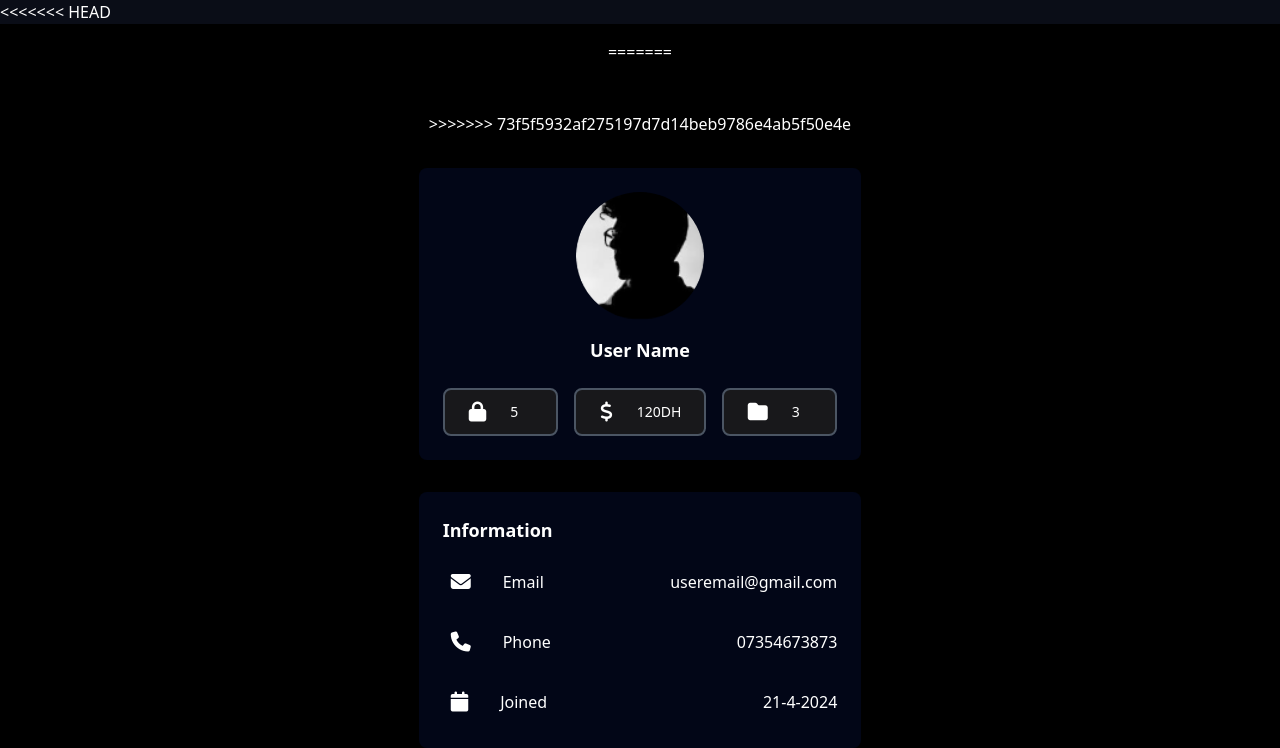
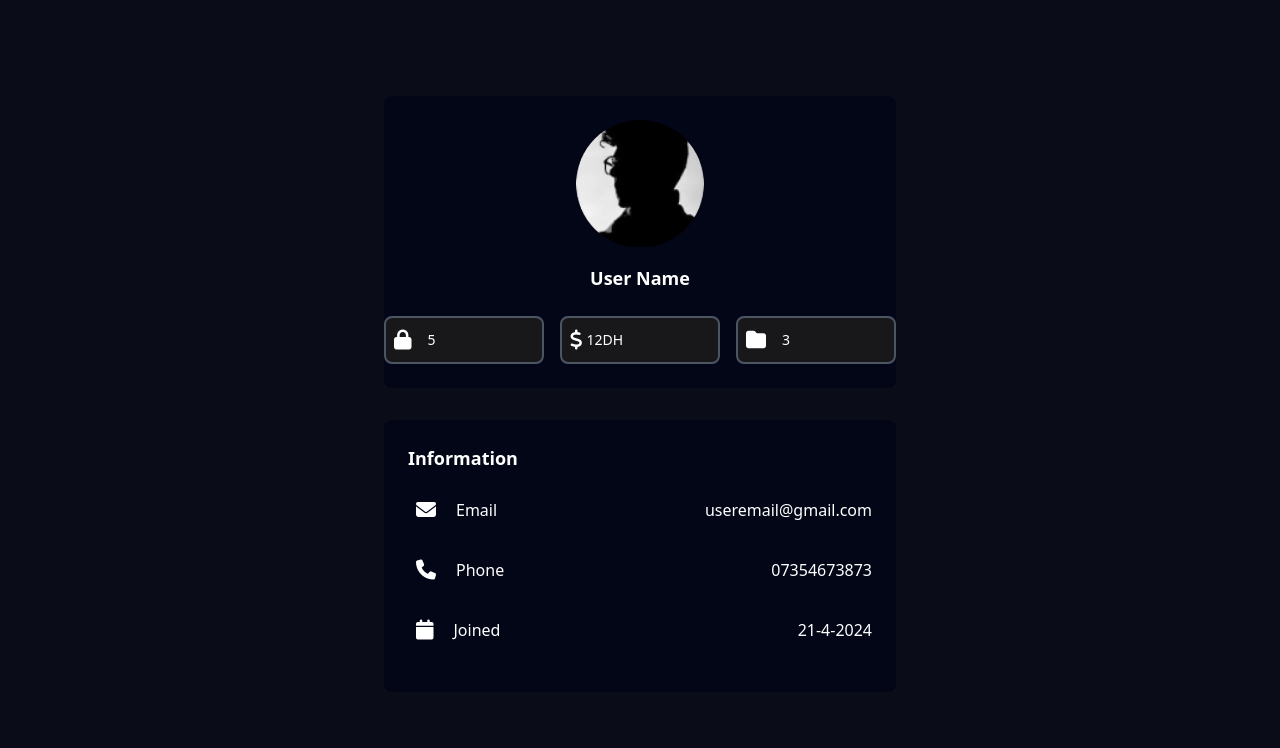
Before and after one commit to Youcode-Classe-E-2024-2025/BrainPower_startup, a website: page profile/profile.html in a window 1280 px wide. Shown: the part 80-828 px from the top of the page. Drawn offline with nearby package versions, Linux system fonts and the light colour scheme; files that its build step writes are made by us from their sources.

Commit message:
mettre les styles convenables avec l'en-tete et le footer

```diff
--- a/profile/profile.html
+++ b/profile/profile.html
@@ -63,27 +63,24 @@
     </div>
 </nav>
 <!-- Fin de l'en-tete -->
-<<<<<<< HEAD
-<main class="p-4 flex flex-col items-center gap-8 bg-black">
-=======
 
-<main class="p-4 flex flex-col items-center gap-8">
->>>>>>> 73f5f5932af275197d7d14beb9786e4ab5f50e4e
+<main class="p-4 m-20 flex flex-col items-center gap-8">
+
     <!-- Début de la section 1-->
-    <div class= " bg-slate-950 p-6 rounded-lg w-full  max-w-lg flex flex-col items-center text-center ">
+    <div class= " bg-slate-950 py-6  rounded-lg w-full  max-w-lg flex flex-col items-center text-center ">
              <img src="./profile.png" alt="user" class="w-32 h-32 rounded-full mb-4"/>
              <h2 class="text-lg font-semibold mb-6 text-white">User Name</h2>
-             <div class="flex justify-between gap-4 w-full">
-                  <div class="bg-zinc-900  rounded-lg px-4 flex  items-center w-1/3 border-2 border-gray-600">
-                     <i class="fas fa-lock text-white text-xl m-2"></i>
+             <div class="flex justify-center gap-4 w-full">
+                  <div class="bg-zinc-900  rounded-lg px-2 flex  items-center w-1/3 border-2 border-gray-600">
+                     <i class="fas fa-lock text-white text-xl my-2"></i>
                      <span class="text-sm text-white font-medium px-4">5</span>
                   </div>
-                  <div class="bg-zinc-900  rounded-lg px-4 flex  items-center w-1/3 border-2 border-gray-600">
-                     <i class="fas fa-dollar-sign text-white text-xl m-2 "></i>
-                     <span class="text-sm text-white font-medium px-4 ">120DH</span>
+                  <div class="bg-zinc-900  rounded-lg px-2 flex items-center w-1/3 border-2 border-gray-600">
+                     <i class="fas fa-dollar-sign text-white text-xl my-2  "></i>
+                     <span class="text-sm text-white font-medium px-1 ">12DH</span>
                   </div>
-                  <div class="bg-zinc-900  rounded-lg px-4 flex items-center w-1/3 border-2 border-gray-600">
-                     <i class="fas fa-folder text-white text-xl m-2"></i>
+                  <div class="bg-zinc-900  rounded-lg px-2 flex items-center w-1/3 border-2 border-gray-600">
+                     <i class="fas fa-folder text-white text-xl my-2 "></i>
                      <span class="text-sm text-white font-medium px-4">3</span>
                   </div>
             </div>
@@ -91,25 +88,25 @@
     <!-- Fin de la section 1 -->
 
     <!-- Début de la section 2 -->
-    <div class="bg-slate-950 p-6 rounded-lg w-full max-w-lg">
+    <div class="bg-slate-950  p-6 rounded-lg w-full max-w-lg">
            <h3 class="text-lg font-semibold mb-4 text-white">Information</h3>
-              <div class="flex items-center gap-6 mb-4">
+              <div class="flex items-center gap-3 mb-4">
                   <i class="fas fa-envelope text-white text-xl p-2"></i>
-                  <div class="flex-1 flex justify-between">
+                  <div class="flex-1 flex justify-between flex-wrap">
                      <span class=" text-white">Email</span>
                      <span class=" text-white">useremail@gmail.com</span>
                  </div>
               </div>
-             <div class="flex items-center gap-6 mb-4">
+             <div class="flex items-center gap-3 mb-4">
                   <i class="fas fa-phone text-white text-xl  p-2 "></i>
-                  <div class="flex-1 flex justify-between">
+                  <div class="flex-1 flex justify-between flex-wrap">
                      <span class=" text-white">Phone</span>
-                     <span class=" text-white">07354673873</span>
+                     <span class=" text-white items-end">07354673873</span>
                   </div>
              </div>
-             <div class="flex items-center gap-6">
+             <div class="flex items-center gap-3 mb-4">
                   <i class="fas fa-calendar text-white text-xl  p-2 "></i>
-                  <div class="flex-1 flex justify-between">
+                  <div class="flex-1 flex justify-between flex-wrap">
                     <span class=" text-white">Joined</span>
                     <span class=" text-white">21-4-2024</span>
                   </div>
@@ -117,7 +114,7 @@
     </div>
     <!-- Fin de la section 2 -->
 
-  </main>
+</main>
 
   <!-- début de footer -->
     <footer class="flex flex-col bg-[linear-gradient(90deg,#000000_0%,#3B332E_25%,#483F39_50%,#3B332E_75%,#000000_100%)] h-auto">
```
